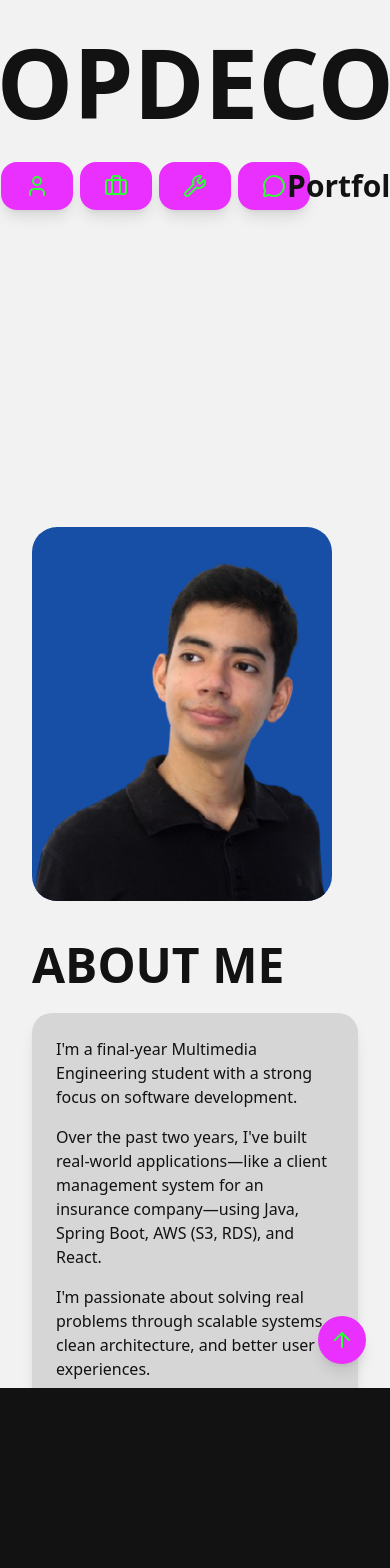
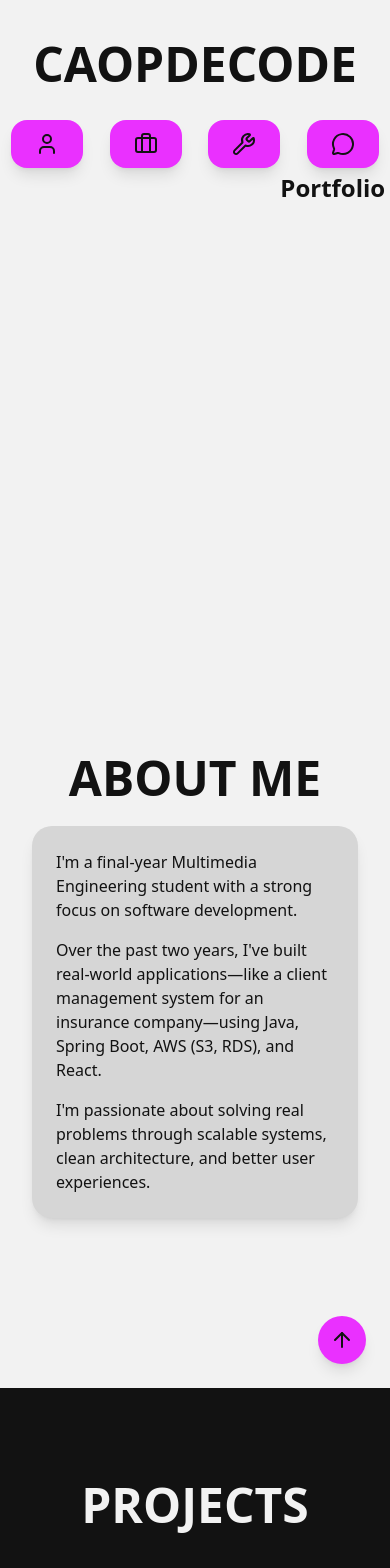
Before and after one commit to caopdecode/caopdecode-portfolio, a React (Vite) app: page / in a window 390 px wide. Shown: the part 300-1868 px from the top of the page. Built offline with nearby package versions, Linux system fonts and the light colour scheme.

Commit message:
Responsive design implemented

```diff
--- a/src/Components/About.jsx
+++ b/src/Components/About.jsx
@@ -37,7 +37,7 @@ export default function About({onEnter}) {
             <img
                 src={CamiloImg} // asegúrate de que esté en la carpeta public
                 alt="Foto de Camilo"
-                className="rounded-[25px] w-[300px] md:w-[300px] object-cover"
+                className="rounded-[25px] w-[300px] md:w-[300px] object-cover hidden sm:block"
             />
             </motion.div>
 
@@ -50,7 +50,7 @@ export default function About({onEnter}) {
             viewport={{once: false, amount: 0.3}}
             className="flex flex-col justify-center"
             >
-            <h2 className="text-5xl font-bold text-[#121212] mb-6">ABOUT ME</h2>
+            <h2 className="text-5xl font-bold text-[#121212] mb-6 text-center sm:text-left">ABOUT ME</h2>
             <div className="bg-[#D6D6D6] text-[#121212] rounded-[20px] p-6 text-base md:text-lg shadow-lg">
                 <p className="mb-4">
                 I'm a final-year Multimedia Engineering student with a strong
--- a/src/Components/BackToTopButton.jsx
+++ b/src/Components/BackToTopButton.jsx
@@ -8,7 +8,7 @@ export default function BackToTopButton() {
         to="inicio"
         smooth={true}
         duration={800}
-        className="bg-[#EA30FF] hover:bg-[#30FF36] text-[#30FF36] hover:text-[#EA30FF] p-3 rounded-full shadow-lg cursor-pointer transition-colors duration-300 flex items-center justify-center"
+        className="bg-[#EA30FF] hover:bg-[#30FF36] text-[#121212] hover:text-[#121212] p-3 rounded-full shadow-lg cursor-pointer transition-colors duration-300 flex items-center justify-center"
       >
         <ArrowUpIcon className="w-6 h-6" />
       </ScrollLink>
--- a/src/Components/Contact.jsx
+++ b/src/Components/Contact.jsx
@@ -34,13 +34,13 @@ export default function Contact({ onEnter }) {
         viewport={{once: false, amount: 0.3}}
       >
         <h2 className="text-5xl font-bold text-[#121212] mb-6">CONTACT</h2>
-        <p className="text-base text-[#121212] max-w-lg mb-6">
+        <p className="text-sm sm:text-base text-[#121212] max-w-lg mb-6">
           I’m always open to exciting new opportunities and collaborations. <br/>
           Let’s connect and build something impactful together!
         </p>
         <a
           href="mailto:caopdecode@gmail.com"
-          className="bg-[#EA30FF] hover:bg-[#30FF36] hover:text-[#EA30FF] text-[#30FF36] font-semibold px-6 py-3 rounded-xl shadow-lg transition-colors"
+          className="bg-[#EA30FF] hover:bg-[#30FF36] hover:text-[#121212] text-[#121212] font-semibold px-3 py-1 sm:px-6 sm:py-3 rounded-xl text-sm sm:text-1xl shadow-lg transition-colors"
         >
           Contact me → caopdecode.contact@gmail.com
         </a>
--- a/src/Components/Inicio.jsx
+++ b/src/Components/Inicio.jsx
@@ -43,38 +43,38 @@ export default function Inicio({onEnter}) {
         animate={{ y: 0, opacity: 1 }}
         transition={{ duration: 1 }}
       >
-        <h1 className="text-8xl font-bold text-[#121212]">CAOPDECODE</h1>
+        <h1 className="text-5xl font-bold text-[#121212] sm:text-8xl">CAOPDECODE</h1>
       </motion.div>
 
       {/* Botones de navegación */}
       <motion.div
-        className="grid grid-cols-5 gap-1 items-center"
+        className="grid grid-cols-4 sm:grid-cols-5 gap-1 items-center"
         initial={{ scale: 0.8, opacity: 0 }}
         animate={{ scale: 1, opacity: 1 }}
         transition={{ delay: 0.5, duration: 0.8 }}
         >
         <div className="flex justify-center">
             <ScrollLink to="about" smooth={true} duration={800} className={buttonStyles} title="About Me">
-                <UserIcon className="text-[#30FF36] group-hover:text-[#EA30FF] transition-colors duration-300" />
+                <UserIcon className="text-[#121212] group-hover:text-[#121212] transition-colors duration-300" />
             </ScrollLink>
         </div>
         <div className="flex justify-center">
             <ScrollLink to="projects" smooth={true} duration={800} className={buttonStyles} title="Projects">
-                 <BriefcaseIcon className="text-[#30FF36] group-hover:text-[#EA30FF] transition-colors duration-300" />
+                 <BriefcaseIcon className="text-[#121212] group-hover:text-[#121212] transition-colors duration-300" />
             </ScrollLink>
         </div>
         <div className="flex justify-center">
             <ScrollLink to="skills" smooth={true} duration={800} className={buttonStyles} title="Skills">
-                <WrenchIcon className="text-[#30FF36] group-hover:text-[#EA30FF] transition-colors duration-300" />
+                <WrenchIcon className="text-[#121212] group-hover:text-[#121212] transition-colors duration-300" />
             </ScrollLink>
         </div>
         <div className="flex justify-center">
             <ScrollLink to="contact" smooth={true} duration={800} className={buttonStyles} title="Contact">
-                <MessageCircleIcon className="text-[#30FF36] group-hover:text-[#EA30FF] transition-colors duration-300" />
+                <MessageCircleIcon className="text-[#121212] group-hover:text-[#121212] transition-colors duration-300" />
             </ScrollLink>
         </div>
-        <div className="flex justify-center">
-            <p className="text-[#121212] text-3xl font-semibold text-center">
+        <div className="flex justify-center col-start-4 pr-5 sm:col-start-5">
+            <p className="text-[#121212] text-2xl sm:text-3xl font-semibold text-center align-self-center">
             Portfolio
             </p>
         </div>
--- a/src/Components/Projects.jsx
+++ b/src/Components/Projects.jsx
@@ -48,7 +48,7 @@ export default function Projects({ onEnter }) {
       viewport={{ once: false, amount: 0.3 }}
     >
       <motion.h2
-        className="text-5xl font-bold text-[#F2F2F2] mb-10 ml-25"
+        className="text-5xl font-bold text-[#F2F2F2] mb-5 sm:mb-10 sm:ml-25 text-center sm:text-left"
         initial={{ x: -50, opacity: 0 }}
         whileInView={{ x: 0, opacity: 1 }}
         transition={{ duration: 1 }}
@@ -57,7 +57,7 @@ export default function Projects({ onEnter }) {
       </motion.h2>
 
       <motion.div
-        className="flex gap-6 overflow-x-auto scrollbar-hide justify-center"
+        className="flex sm:flex-row flex-col sm:overflow-x-auto overflow-y-auto gap-6 justify-center items-center sm:h-auto h-[70vh] sm:scrollbar-hide px-2"
         initial={{ y: 50, opacity: 0 }}
         whileInView={{ y: 0, opacity: 1 }}
         transition={{ duration: 1 }}
@@ -66,7 +66,7 @@ export default function Projects({ onEnter }) {
           <div
             key={project.id}
             onClick={() => setSelected(project)}
-            className="relative w-[250px] h-[350px] flex-shrink-0 rounded-xl overflow-hidden cursor-pointer shadow-xl"
+            className="relative sm:w-[250px] sm:h-[350px] w-[70vw] h-[180px] flex-shrink-0 rounded-xl overflow-hidden cursor-pointer shadow-xl"
           >
             <img
               src={project.image}
@@ -92,7 +92,7 @@ export default function Projects({ onEnter }) {
           exit={{ opacity: 0 }}
         >
           <motion.div
-            className="bg-[#121212] rounded-2xl p-8 text-[#F2F2F2] max-w-lg w-full relative shadow-xl"
+            className="bg-[#121212] rounded-2xl p-6 sm:p-8 text-[#F2F2F2] w-[90%] sm:max-w-lg relative shadow-xl"
             initial={{ scale: 0.8, opacity: 0 }}
             animate={{ scale: 1, opacity: 1 }}
             exit={{ scale: 0.8, opacity: 0 }}
@@ -106,7 +106,7 @@ export default function Projects({ onEnter }) {
             <h3 className="text-2xl font-bold text-[#EA30FF] mb-4">
               {selected.title}
             </h3>
-            <p className="mb-4">{selected.description}</p>
+            <p className="mb-4 text-justify">{selected.description}</p>
             <p className="mb-2 font-semibold text-[#EA30FF]">Technologies:</p>
             <ul className="mb-4 list-disc list-inside">
               {selected.technologies.map((tech, index) => (
--- a/src/Components/Skills.jsx
+++ b/src/Components/Skills.jsx
@@ -62,7 +62,7 @@ export default function Skills({ onEnter }) {
         {skills.map((skill, index) => (
           <motion.div
             key={index}
-            className="w-45 h-45 bg-[#F2F2F2] text-center rounded-xl flex flex-col items-center justify-center shadow-lg hover:scale-105 transition-transform"
+            className="w-35 h-20 sm:w-45 sm:h-45 bg-[#F2F2F2] text-center rounded-xl flex flex-col items-center justify-center shadow-lg hover:scale-105 transition-transform"
             initial={{ scale: 0.9, opacity: 0 }}
             whileInView={{ scale: 1, opacity: 1 }}
             transition={{ delay: index * 0.1, duration: 0.5 }}
```
